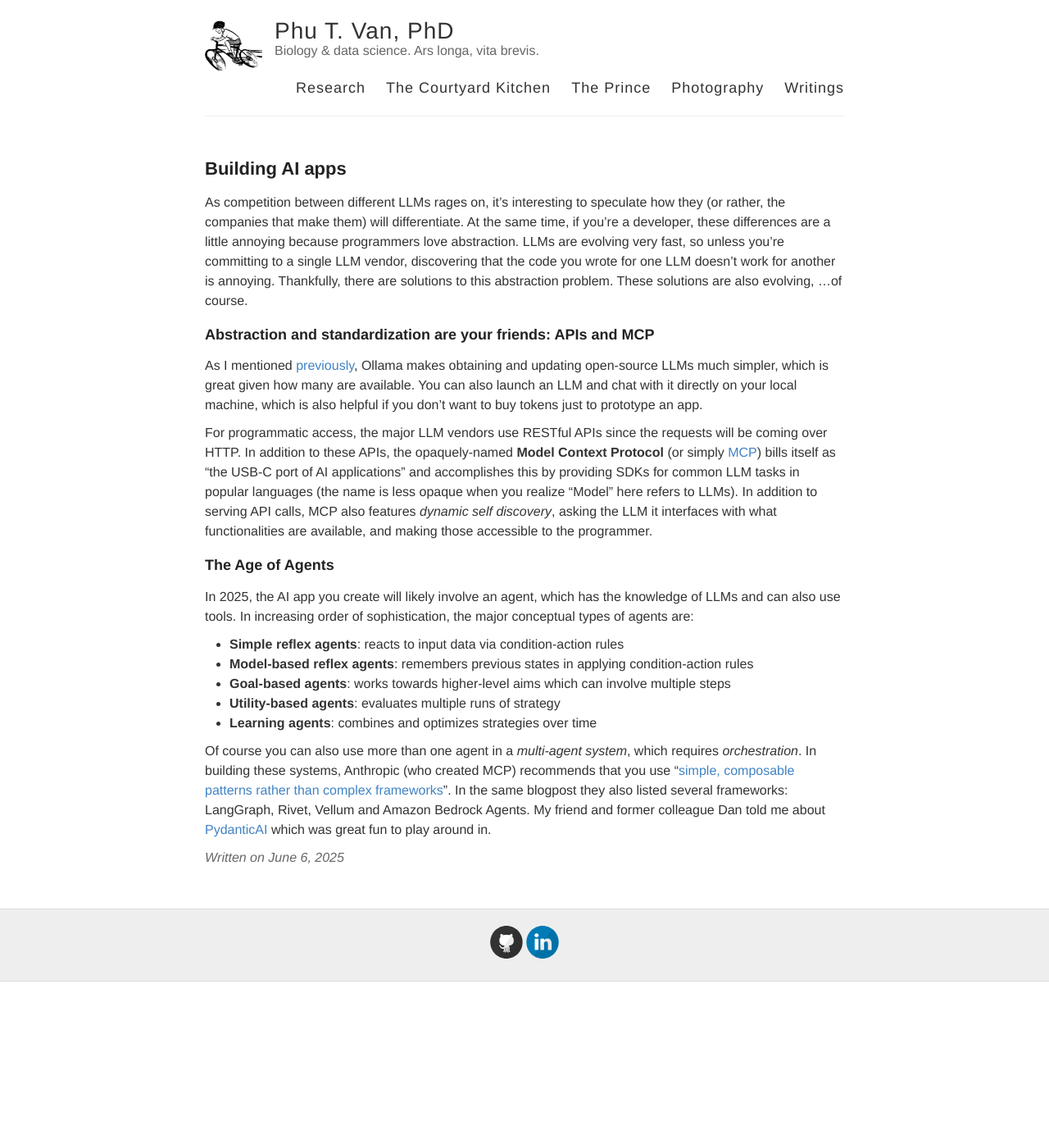
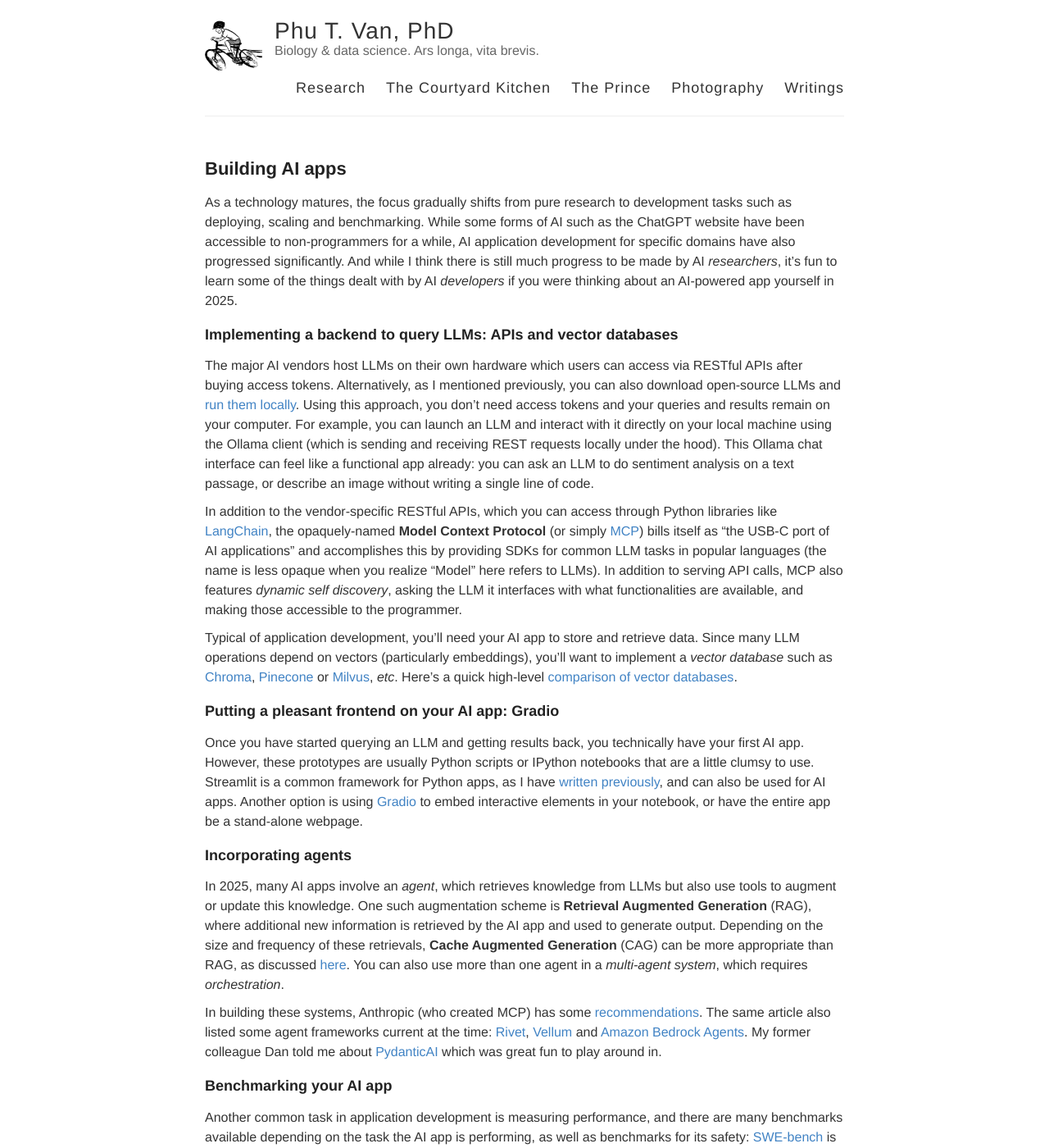
Before and after one commit to ptvan/ptvan.github.io, a Jekyll site: the page built from _posts/2025-06-06-building-AI-apps.md, in a window 1280 px wide and 1400 px high. Shown: the whole window at 82% size. Built offline with Jekyll 4.4.1, drawn with Linux system fonts in a browser that asks for light colours; some of the changed text lies outside the part shown.

Commit message:
updated AI blog posts

```diff
--- a/_posts/2025-06-06-building-AI-apps.md
+++ b/_posts/2025-06-06-building-AI-apps.md
@@ -3,22 +3,36 @@
 title: Building AI apps
 ---
 
-As competition between different LLMs rages on, it's interesting to speculate how they (or rather, the companies that make them) will differentiate. At the same time, if you're a developer, these differences are a little annoying because programmers love abstraction. LLMs are evolving very fast, so unless you're committing to a single LLM vendor, discovering that the code you wrote for one LLM doesn't work for another is annoying. Thankfully, there are solutions to this abstraction problem. These solutions are also evolving, ...of course.
+As a technology matures, the focus gradually shifts from pure research to development tasks such as deploying, scaling and benchmarking. While some forms of AI such as the ChatGPT website have been accessible to non-programmers for a while, AI application development for specific domains have also progressed significantly. And while I think there is still much progress to be made by AI _researchers_, it's fun to learn some of the things dealt with by AI _developers_ if you were thinking about an AI-powered app yourself in 2025.
 
-### Abstraction and standardization are your friends: APIs and MCP
+### Implementing a backend to query LLMs: APIs and vector databases
 
-As I mentioned [previously](https://ptvan.github.io/neural-networks/), Ollama makes obtaining and updating open-source LLMs much simpler, which is great given how many are available. You can also launch an LLM and chat with it directly on your local machine, which is also helpful if you don't want to buy tokens just to prototype an app.
+The major AI vendors host LLMs on their own hardware which users can access via RESTful APIs after buying access tokens. Alternatively, as I mentioned previously, you can also download open-source LLMs and [run them locally]((https://ptvan.github.io/neural-networks/)). Using this approach, you don't need access tokens and your queries and results remain on your computer. For example, you can launch an LLM and interact with it directly on your local machine using the Ollama client (which is sending and receiving REST requests locally under the hood). This Ollama chat interface can feel like a functional app already: you can ask an LLM to do sentiment analysis on a text passage, or describe an image without writing a single line of code.
 
-For programmatic access, the major LLM vendors use RESTful APIs since the requests will be coming over HTTP. In addition to these APIs, the opaquely-named **Model Context Protocol** (or simply [MCP](https://modelcontextprotocol.io/)) bills itself as "the USB-C port of AI applications" and accomplishes this by providing SDKs for common LLM tasks in popular languages (the name is less opaque when you realize "Model" here refers to LLMs). In addition to serving API calls, MCP also features _dynamic self discovery_, asking the LLM it interfaces with what functionalities are available, and making those accessible to the programmer.
+In addition to the vendor-specific RESTful APIs, which you can access through Python libraries like [LangChain](https://python.langchain.com/docs/introduction/), the opaquely-named **Model Context Protocol** (or simply [MCP](https://modelcontextprotocol.io/)) bills itself as "the USB-C port of AI applications" and accomplishes this by providing SDKs for common LLM tasks in popular languages (the name is less opaque when you realize "Model" here refers to LLMs). In addition to serving API calls, MCP also features _dynamic self discovery_, asking the LLM it interfaces with what functionalities are available, and making those accessible to the programmer.
 
-### The Age of Agents
+Typical of application development, you'll need your AI app to store and retrieve data. Since many LLM operations depend on vectors (particularly embeddings), you'll want to implement a _vector database_ such as [Chroma](https://www.trychroma.com/), [Pinecone](https://www.pinecone.io/) or [Milvus](https://milvus.io/), _etc_. Here's a quick high-level [comparison of vector databases](https://medium.com/@EjiroOnose/vector-database-what-is-it-and-why-you-should-know-it-ae7e7dca82a4).
 
-In 2025, the AI app you create will likely involve an agent, which has the knowledge of LLMs and can also use tools. In increasing order of sophistication, the major conceptual types of agents are:
+### Putting a pleasant frontend on your AI app: Gradio
 
-- **Simple reflex agents**: reacts to input data via condition-action rules
-- **Model-based reflex agents**: remembers previous states in applying condition-action rules
-- **Goal-based agents**: works towards higher-level aims which can involve multiple steps
-- **Utility-based agents**: evaluates multiple runs of strategy
-- **Learning agents**: combines and optimizes strategies over time
+Once you have started querying an LLM and getting results back, you technically have your first AI app. However, these prototypes are usually Python scripts or IPython notebooks that are a little clumsy to use. Streamlit is a common framework for Python apps, as I have [written previously](https://ptvan.github.io/Python-interactive-dataviz/), and can also be used for AI apps. Another option is using [Gradio](https://www.gradio.app/) to embed interactive elements in your notebook, or have the entire app be a stand-alone webpage.
 
-Of course you can also use more than one agent in a _multi-agent system_, which requires _orchestration_. In building these systems, Anthropic (who created MCP) recommends that you use "[simple, composable patterns rather than complex frameworks](https://www.anthropic.com/engineering/building-effective-agents)". In the same blogpost they also listed several frameworks: LangGraph, Rivet, Vellum and Amazon Bedrock Agents. My friend and former colleague Dan told me about [PydanticAI](https://github.com/pydantic/pydantic-ai) which was great fun to play around in.
+### Incorporating agents
+
+In 2025, many AI apps involve an _agent_, which retrieves knowledge from LLMs but also use tools to augment or update this knowledge. One such augmentation scheme is **Retrieval Augmented Generation** (RAG), where additional new information is retrieved by the AI app and used to generate output. Depending on the size and frequency of these retrievals, **Cache Augmented Generation** (CAG) can be more appropriate than RAG, as discussed [here](https://www.youtube.com/watch?v=HdafI0t3sEY). You can also use more than one agent in a _multi-agent system_, which requires _orchestration_.
+
+In building these systems, Anthropic (who created MCP) has some [recommendations](https://www.anthropic.com/engineering/building-effective-agents). The same article also listed some agent frameworks current at the time: [Rivet](https://rivet.ironcladapp.com), [Vellum](https://www.vellum.ai/) and [Amazon Bedrock Agents](https://aws.amazon.com/bedrock/agents/). My former colleague Dan told me about [PydanticAI](https://github.com/pydantic/pydantic-ai) which was great fun to play around in.
+
+### Benchmarking your AI app
+
+Another common task in application development is measuring performance, and there are many benchmarks available depending on the task the AI app is performing, as well as benchmarks for its safety: [SWE-bench](https://github.com/SWE-bench/SWE-bench) is commonly used for coding agents, [AI2 ARC](https://huggingface.co/datasets/allenai/ai2_arc) for question answering, [WinoGrande](https://winogrande.allenai.org/) for math, [HarmBench](https://github.com/centerforaisafety/HarmBench) for assessing AI safety, among others.
+
+### Weekend project: AIBookButler
+
+I had written previously that [recommender systems](https://ptvan.github.io/recommender-systems/) are really interesting, and while they don't need AI features to work well, I wanted to use a recommender as a project to explore AI tools.
+
+Since I loved using Pandora in college, my first idea was an AI music recommender. But a bit of digging revealed two problems: music that is royalty-free and contains robust metadata is scarce, and audio data has many higher-order acoustic and temporal properties that greatly increases the number of features the recommender have to train on. An accurate and useful general-purpose music recommender would take money (not to mention licensing headache for commercial music) and time, too much for a weekend project.
+
+So instead I put together **AIBookButler** in a long afternoon. The app takes some publicly available book metadata (title, author, synopsis, _etc_ but not the full text itself), cleans them (which unsurprisingly removes a lot of the entries) and loads them into a vector database (I used [Chroma](https://python.langchain.com/docs/integrations/vectorstores/chroma/)) with some text embeddings using LangChain. This allows the database to be queried using similarity search which returns books related to your query. As you can see in my [repo](https://github.com/ptvan/AIBookButler), this doesn't take very much code, the majority of which is data cleaning. This is one area where AI overlaps with old-school data science: _garbage in, garbage out_.
+
+A fun follow-up would be to make a chatbot that ingests a book's full text (likely from [project Gutenberg](https://www.gutenberg.org/)) and discusses the contents with you, making its "Book Butler" name a bit more accurate.
```
Also changed, not shown: _posts/2020-01-20-neural-networks.md (+13 -2 lines).
